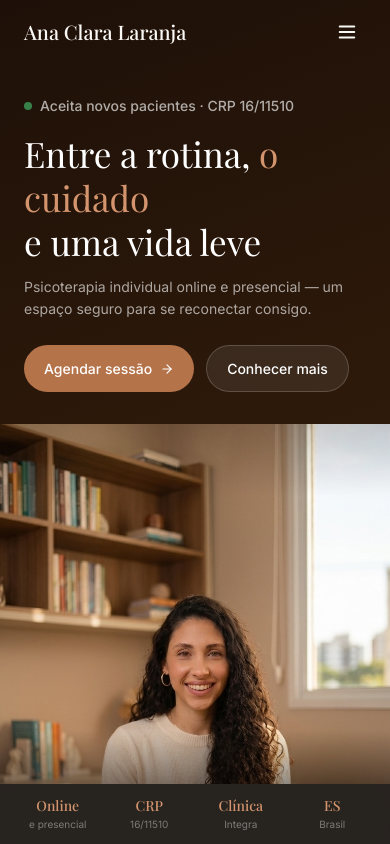
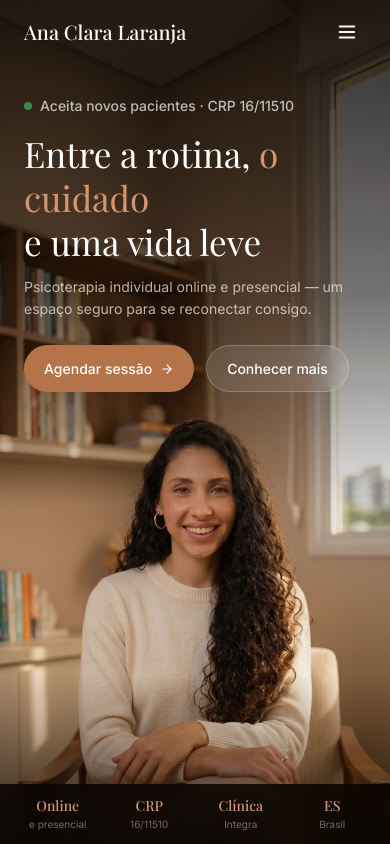
Before and after one commit to danlima-rgb/codetest, a React (Vite) app in the folder ana-clara/: page / in a window 390 px wide. Shown: the top 844 px of the page. Built offline with nearby package versions, Linux system fonts and the light colour scheme; a web font is replaced by a local one.

Commit message:
Mobile hero: full-bleed photo with text overlaid on top
https://claude.ai/code/session_01LxZUVBEu8W7zuxfJnN4KUf

```diff
--- a/ana-clara/src/components/Hero.jsx
+++ b/ana-clara/src/components/Hero.jsx
@@ -28,16 +28,33 @@ export default function Hero() {
     <div id="topo">
 
       {/* ── MOBILE (< 768px) ─────────────────────────────── */}
-      <div className="md:hidden">
+      <div
+        className="md:hidden relative flex flex-col"
+        style={{ height: '100svh', minHeight: '600px', background: '#1C1008' }}
+      >
+        {/* Foto full-bleed */}
+        <div className="absolute inset-0">
+          <img
+            src={foto}
+            alt="Ana Clara Laranja — Psicóloga"
+            style={{ width: '100%', height: '100%', objectFit: 'cover', objectPosition: '50% 55%' }}
+          />
+          <div
+            className="absolute inset-0"
+            style={{
+              background: `
+                linear-gradient(to bottom, rgba(12,6,2,0.82) 0%, rgba(12,6,2,0.55) 35%, rgba(12,6,2,0.10) 60%, transparent 100%),
+                linear-gradient(to top, rgba(10,5,2,0.60) 0%, transparent 20%)
+              `,
+            }}
+          />
+        </div>
 
-        {/* Texto — fundo sólido escuro */}
-        <div
-          className="px-6 pb-8 pt-24"
-          style={{ background: 'linear-gradient(160deg, #1E1008 0%, #2E1A0A 100%)' }}
-        >
+        {/* Texto no topo */}
+        <div className="relative z-10 flex-1 px-6 pt-24 flex flex-col justify-start">
           <div className="flex items-center gap-2 mb-4">
             <div className="w-2 h-2 rounded-full bg-green-400 animate-pulse" />
-            <span className="text-sm font-medium" style={{ color: 'rgba(255,255,255,0.65)' }}>
+            <span className="text-sm font-medium" style={{ color: 'rgba(255,255,255,0.70)' }}>
               Aceita novos pacientes · CRP 16/11510
             </span>
           </div>
@@ -49,7 +66,7 @@ export default function Hero() {
             <em className="not-italic" style={{ color: '#D4956E' }}>o cuidado</em>
             <br />e uma vida leve
           </h1>
-          <p className="mb-6 leading-relaxed" style={{ fontSize: '14px', color: 'rgba(255,255,255,0.62)' }}>
+          <p className="mb-6 leading-relaxed" style={{ fontSize: '14px', color: 'rgba(255,255,255,0.68)', maxWidth: '320px' }}>
             Psicoterapia individual online e presencial —
             um espaço seguro para se reconectar consigo.
           </p>
@@ -67,11 +84,12 @@ export default function Hero() {
               href="#sobre"
               className="inline-flex items-center font-medium rounded-full"
               style={{
-                background: 'rgba(255,255,255,0.08)',
+                background: 'rgba(255,255,255,0.10)',
                 color: '#fff',
                 padding: '12px 20px',
                 fontSize: '14px',
-                border: '1px solid rgba(255,255,255,0.18)',
+                border: '1px solid rgba(255,255,255,0.22)',
+                backdropFilter: 'blur(8px)',
               }}
             >
               Conhecer mais
@@ -79,29 +97,10 @@ export default function Hero() {
           </div>
         </div>
 
-        {/* Foto — altura fixa, rosto visível */}
-        <div style={{ height: '360px', overflow: 'hidden', position: 'relative' }}>
-          <img
-            src={foto}
-            alt="Ana Clara Laranja — Psicóloga"
-            style={{
-              width: '100%',
-              height: '100%',
-              objectFit: 'cover',
-              objectPosition: '50% 52%',
-              display: 'block',
-            }}
-          />
-          <div
-            style={{
-              position: 'absolute',
-              inset: 0,
-              background: 'linear-gradient(to bottom, rgba(20,10,4,0.18) 0%, transparent 20%, transparent 85%, rgba(10,5,2,0.45) 100%)',
-            }}
-          />
+        {/* TrustBar na base */}
+        <div className="relative z-10">
+          <TrustBar />
         </div>
-
-        <TrustBar />
       </div>
 
       {/* ── DESKTOP (≥ 768px) ────────────────────────────── */}
```
